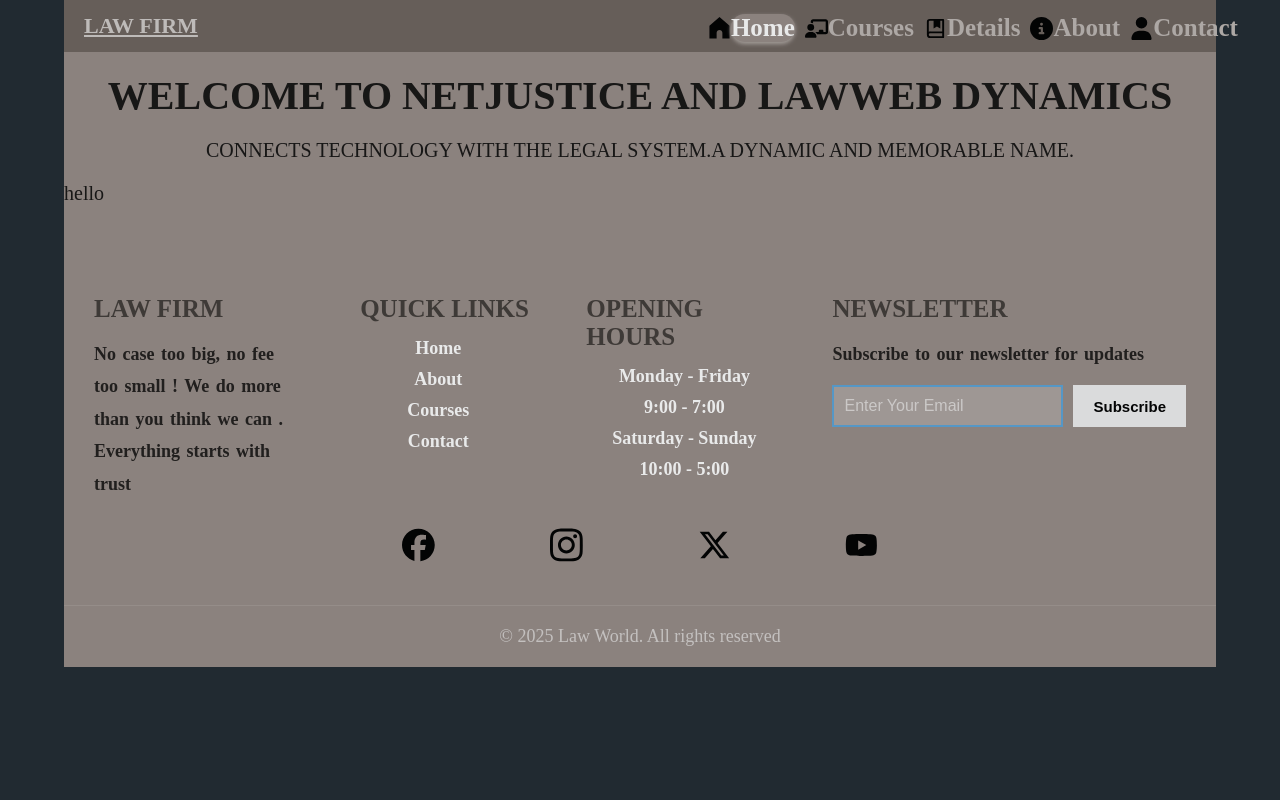
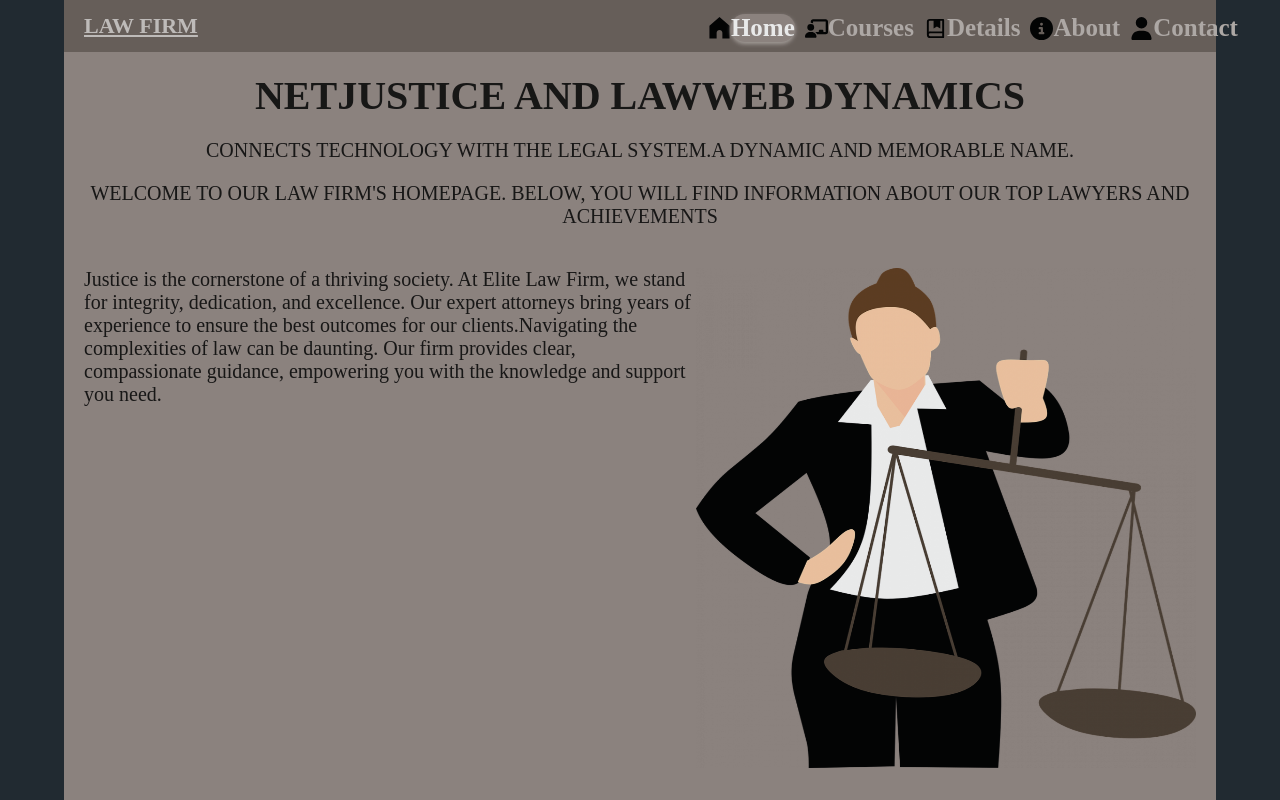
Before and after one commit to sutapaaditya/Law_Firm, an Angular app: page / in a window 1280 px wide. Shown: the top 800 px of the page. Built offline with nearby package versions, Linux system fonts and the light colour scheme.

Commit message:
home page updated soon and add something , even updated properly

```diff
--- a/src/app/components/home/home.component.css
+++ b/src/app/components/home/home.component.css
@@ -3,3 +3,15 @@
   margin: 2rem 2rem;
   text-transform: uppercase;
 }
+
+.home_aside{
+  display: flex;
+  margin: 1rem auto;
+  max-width: 100%;
+  padding: 2rem;
+}
+
+.home_component_right img{
+  width: 50rem;
+  height: 50rem;
+}
--- a/src/app/components/home/home.component.html
+++ b/src/app/components/home/home.component.html
@@ -1,7 +1,15 @@
 <div class="home_component">
   <header class="text-center my-5">
-    <h1>Welcome to NetJustice and LawWeb Dynamics</h1>
+    <h1> NetJustice and LawWeb Dynamics</h1>
     <p class="lead">Connects technology with the legal system.A dynamic and memorable name.</p>
-    <p>hello</p>
+    <p class="lead">Welcome to our law firm's homepage. Below, you will find information about our top lawyers and achievements</p>
   </header>
+  <div class="home_aside">
+  <div class="home_component_left">
+    <p class="left_write">Justice is the cornerstone of a thriving society. At Elite Law Firm, we stand for integrity, dedication, and excellence. Our expert attorneys bring years of experience to ensure the best outcomes for our clients.Navigating the complexities of law can be daunting.  Our firm provides clear, compassionate guidance, empowering you with the knowledge and support you need.</p>
+  </div>
+  <div class="home_component_right">
+    <img src="../../../assets/law_images/lawyer1.png" alt="">
+  </div>
+  </div>
 </div>
```
Also changed, not shown: src/assets/law_images/lawyer1.png (added).
